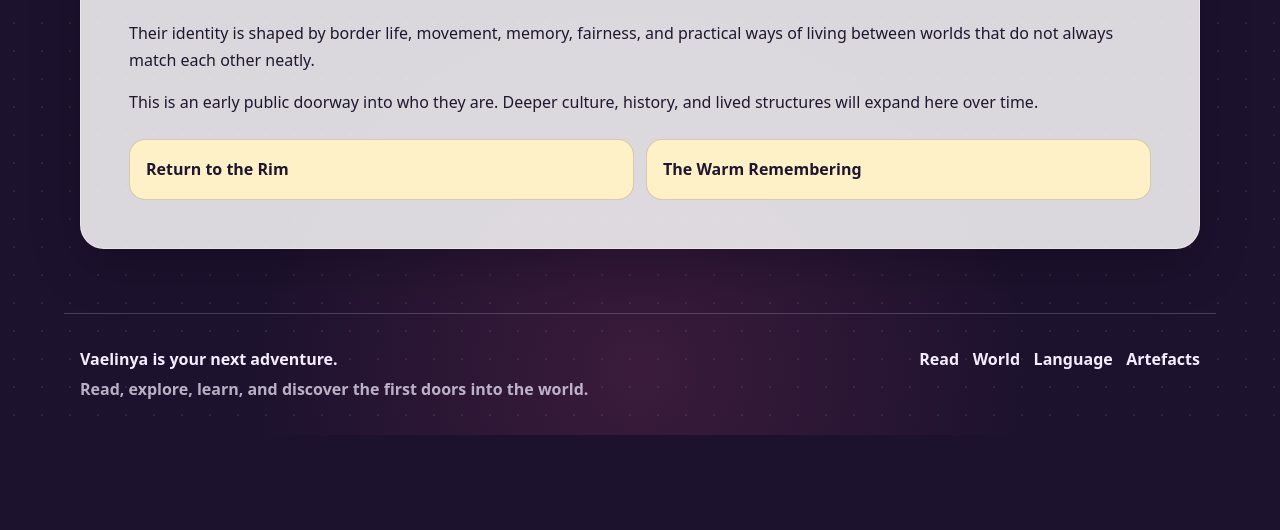
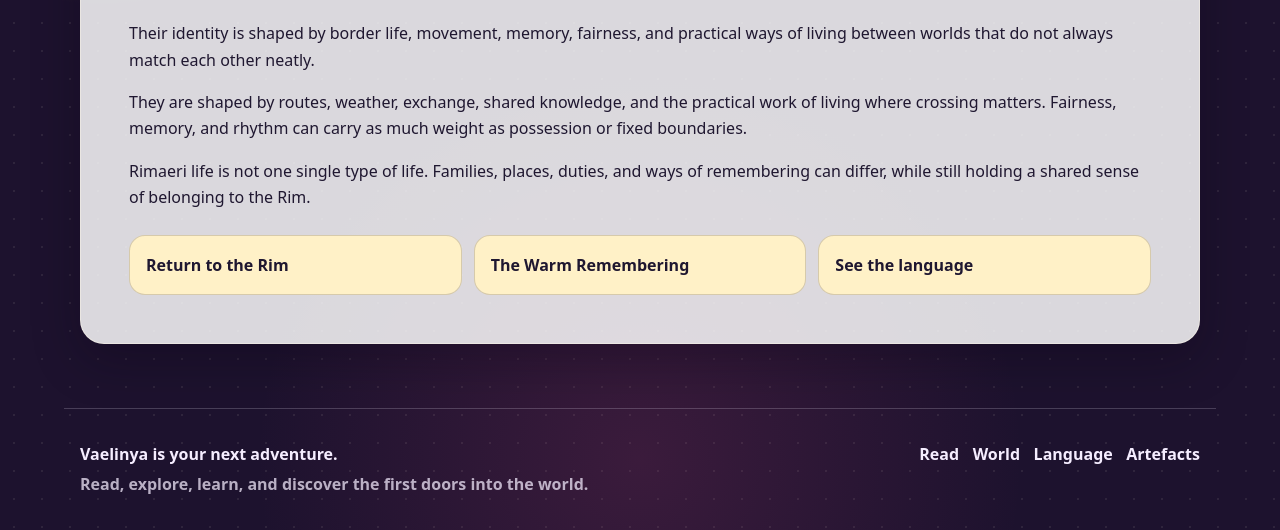
Before and after one commit to armpitpete/vaelinya-site, an Astro site: page /world/rimaeri in a window 1280 px wide. Shown: the part 355-885 px from the top of the page. Before the commit the page ends 800 px from the top, so only its background shows below. Built offline with nearby package versions, Linux system fonts and the light colour scheme; Astro itself is replaced by a stand-in of ours.

Commit message:
Deepen Rimaeri world page

```diff
--- a/src/pages/world/rimaeri/index.astro
+++ b/src/pages/world/rimaeri/index.astro
@@ -1,16 +1,18 @@
 ---
 import BaseLayout from '../../../layouts/BaseLayout.astro';
 ---
-<BaseLayout title="The Rimaeri" description="A first public doorway into the people of the Rim.">
+<BaseLayout title="The Rimaeri" description="A lived public doorway into the people of the Rim.">
   <section class="page-section">
     <p class="eyebrow">World</p>
     <h1>The Rimaeri</h1>
     <p class="lede">The Rimaeri are the people of the Rim. Outsiders may call them Rimmers, but among themselves they are Rimaeri.</p>
     <p>Their identity is shaped by border life, movement, memory, fairness, and practical ways of living between worlds that do not always match each other neatly.</p>
-    <p>This is an early public doorway into who they are. Deeper culture, history, and lived structures will expand here over time.</p>
+    <p>They are shaped by routes, weather, exchange, shared knowledge, and the practical work of living where crossing matters. Fairness, memory, and rhythm can carry as much weight as possession or fixed boundaries.</p>
+    <p>Rimaeri life is not one single type of life. Families, places, duties, and ways of remembering can differ, while still holding a shared sense of belonging to the Rim.</p>
     <div class="link-list">
       <a href="/world/the-rim/">Return to the Rim</a>
       <a href="/world/warm-remembering/">The Warm Remembering</a>
+      <a href="/language/lexicon/">See the language</a>
     </div>
   </section>
 </BaseLayout>
```
